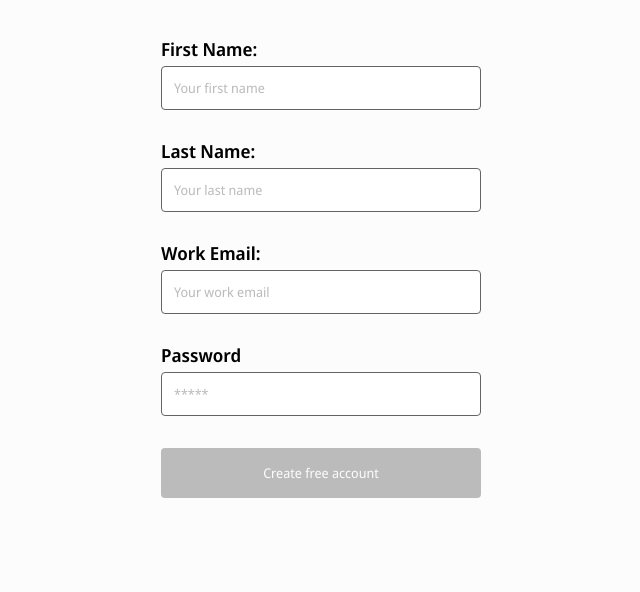
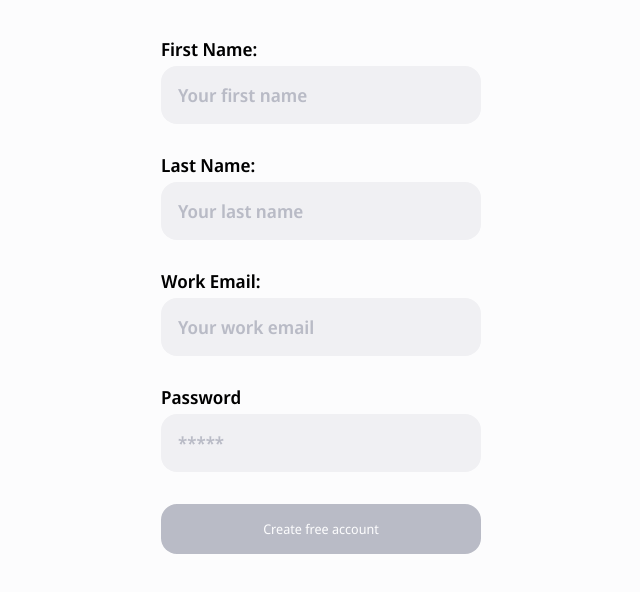
Before and after one commit to chtushar/toggler.in, a Next.js app in the folder client/: page /signup in a window 1280 px wide. Shown: the top 592 px of the page, without its empty margins (79-719 px from the left). Built offline with nearby package versions, Linux system fonts and the light colour scheme; no server answers.

Commit message:
:lipstick: Change textfield styles

```diff
--- a/client/components/Layout.tsx
+++ b/client/components/Layout.tsx
@@ -7,7 +7,7 @@ const LayoutWrapper = styled('div', {
   paddingY: '$10',
   width: '100%',
   minHeight: '100vh',
-  backgroundColor: '$gray1',
+  backgroundColor: '$slate1',
 
   '@bp1': {
     paddingX: 'calc(3*$10)',
--- a/client/ds/Button.ts
+++ b/client/ds/Button.ts
@@ -3,12 +3,12 @@ import { styled } from '../stitches.config';
 export const Button = styled('button', {
   cursor: 'pointer',
   padding: '$4 $8',
-  backgroundColor: '$gray12',
-  color: '$gray1',
+  backgroundColor: '$slate12',
+  color: '$slate1',
   border: 'none',
-  borderRadius: '$space$1',
+  borderRadius: '$space$4',
   '&:disabled': {
     cursor: 'default',
-    backgroundColor: '$gray8',
+    backgroundColor: '$slate8',
   },
 });
--- a/client/ds/TextField.ts
+++ b/client/ds/TextField.ts
@@ -8,7 +8,6 @@ export const TextField = styled('input', {
   margin: '0',
   outline: 'none',
   width: '100%',
-  WebkitTapHighlightColor: 'rgba(0,0,0,0)',
   '&::before': {
     boxSizing: 'border-box',
   },
@@ -17,10 +16,20 @@ export const TextField = styled('input', {
   },
 
   // Custom
-  border: '1px solid $gray11',
-  padding: '$3',
-  borderRadius: '$space$1',
+  fontSize: '$18',
+  fontWeight: '$semiBold',
+  border: '1px solid transparent',
+  padding: '$4',
+  borderRadius: '$space$4',
+  backgroundColor: '$slate3',
+  color: '$slate12',
   '&::placeholder': {
-    color: '$gray8',
+    color: '$slate8',
+  },
+
+  '&:active,&:focus': {
+    backgroundColor: '$slate1',
+    border: '1px solid $colors$blue9',
+    boxShadow: '$active-blue',
   },
 });
--- a/client/stitches.config.ts
+++ b/client/stitches.config.ts
@@ -1,5 +1,5 @@
 import { createStitches } from '@stitches/react';
-import { gray } from '@radix-ui/colors';
+import { gray, slate, blue } from '@radix-ui/colors';
 
 export const {
   styled,
@@ -23,6 +23,8 @@ export const {
     },
     colors: {
       ...gray,
+      ...slate,
+      ...blue,
     },
     space: {
       1: '4px',
@@ -53,6 +55,9 @@ export const {
       144: '144px',
       288: '288px',
     },
+    shadows: {
+      'active-blue': '0px 0px 0px 4px rgba(206, 231, 254, 0.5)',
+    },
   },
   media: {
     bp1: '(max-width: 1024px)',
```
